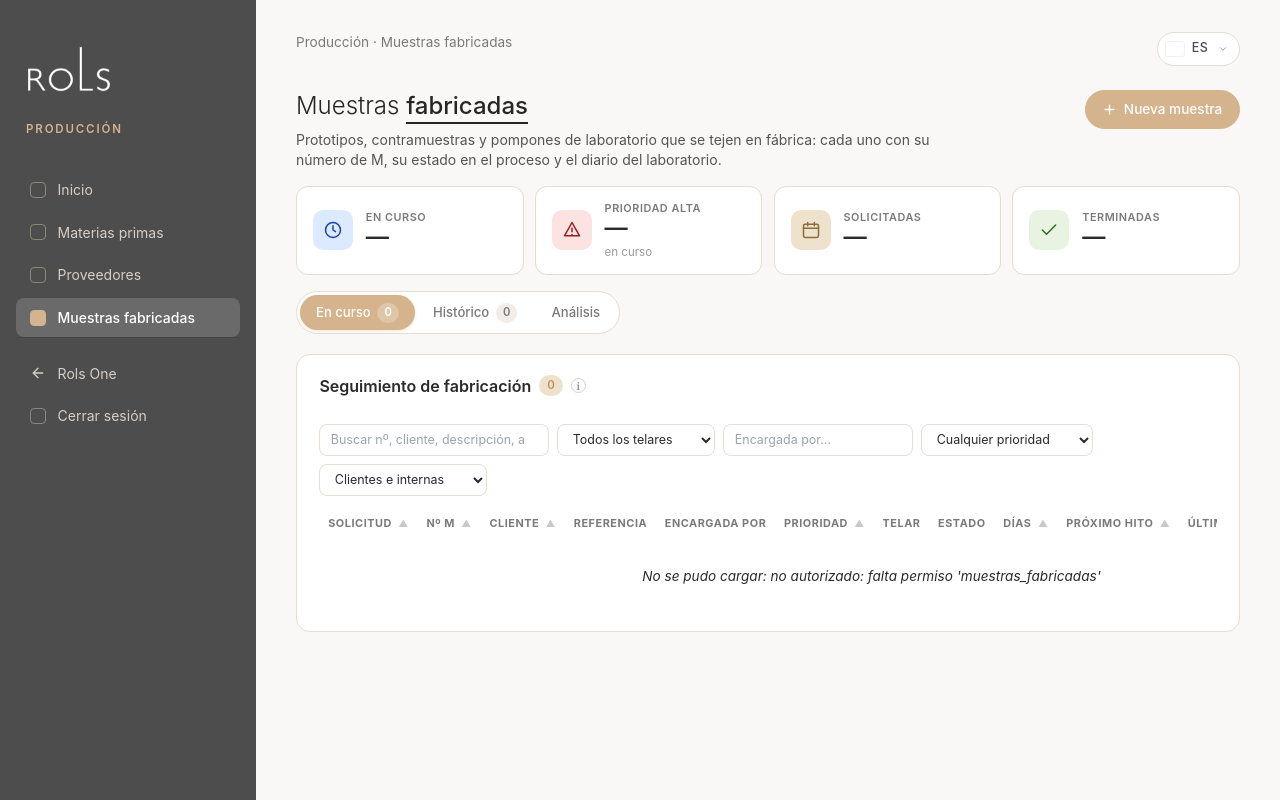
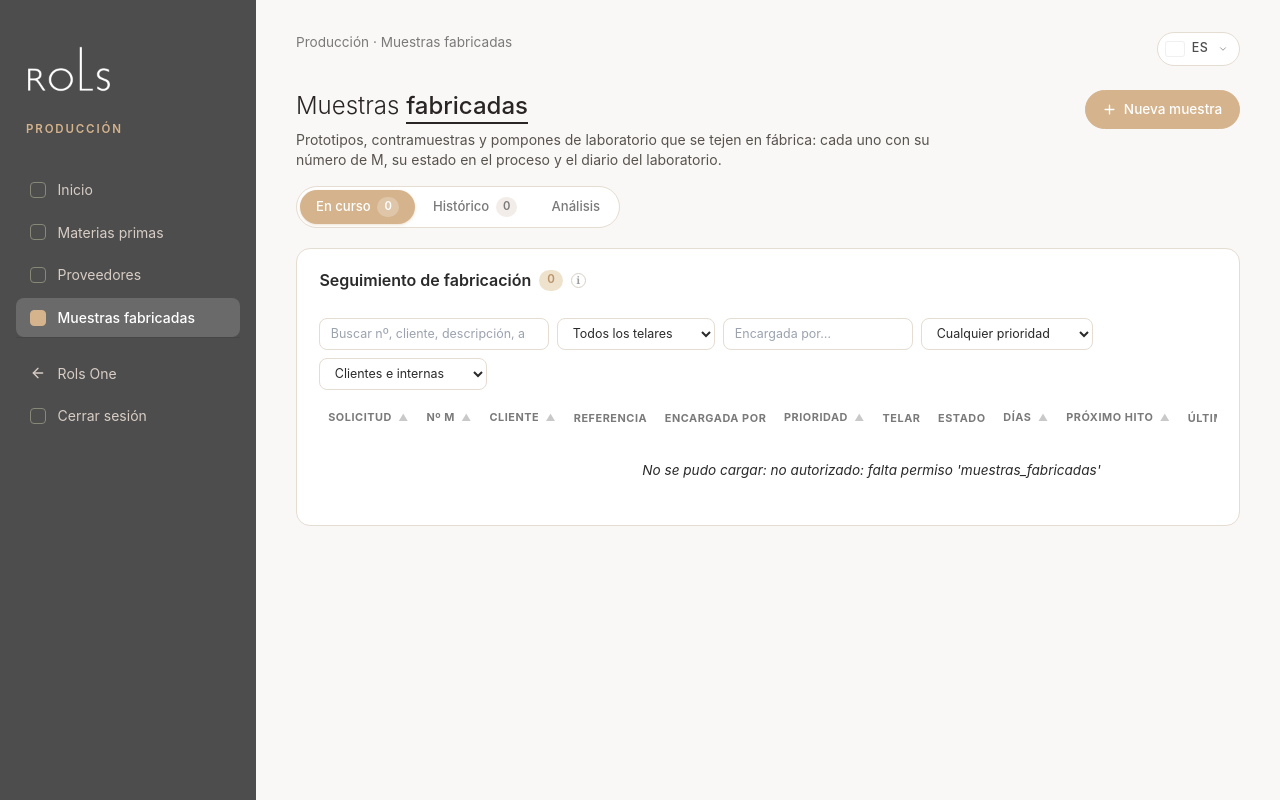
Before and after one commit to ROLSCARPETS/rols-erp-produccion, a Flask app: template templates/muestras_fabricadas.html in a window 1280 px wide. Run offline with Flask 3, Linux system fonts and the light colour scheme; the template is opened without the code that fills it, so the values that code supplies are empty; data comes from the database, SQL or seed files in the repository; some libraries are stand-ins or nearby versions.

Commit message:
muestras: fuera los KPIs de la cabecera y gramaje de felpa en Colortec y Tufting
La tira de KPIs salía en las tres pestañas y repetía lo que ya cuenta
Análisis. Se queda lo que no era un KPI: los contadores de las pestañas y
el número de la próxima M.

El gramaje de felpa («1.500 gr/m2») es como se piden Colortec y los dos
Tufting: campo nuevo en la tejeduría de esos tres (`gramaje` en
TECNICOS_POR_TELAR), en la ficha, en el alta —que lo exige como el resto—,
en el resumen de una línea y en el PDF de la caja.

Co-Authored-By: Claude Opus 5 <noreply@anthropic.com>

```diff
--- a/static/js/muestra-detalle-page.js
+++ b/static/js/muestra-detalle-page.js
@@ -405,6 +405,9 @@
     pintarDatalists();
     $('md-f-pasadas').value = M.pasadas || '';
     $('md-f-altura').value = M.altura_felpa || '';
+    // el gramaje solo lo llevan Colortec y los dos Tufting
+    $('md-gramaje-row').hidden = !(cfg.tejeduria && cfg.gramaje);
+    $('md-f-gramaje').value = M.gramaje || '';
     $('md-f-cuerpos').value = M.n_cuerpos || '';
     pintarConstruccion($('md-f-pelo'), M.telar, M.pelo || '', $('md-f-pelo-fijo'));
     $('md-f-acabado').value = M.acabado || '';
@@ -684,7 +687,7 @@
     // hoy no debe reescribir cómo se llamaba una etapa entonces.
     if (t === 'estado') return `Estado: ${esc(ESTADOS_LABEL[h.de] || h.de || '—')} → <b>${esc(ESTADOS_LABEL[h.a] || h.a)}</b>${h.nota ? ' · «' + esc(h.nota) + '»' : ''}`;
     if (t === 'campo') {
-      const nombres = { cliente: 'Cliente', referencia: 'Referencia muestra', descripcion: 'Descripción', encargada_por: 'Encargada por', prioridad: 'Prioridad', telar: 'Telar', fecha_solicitud: 'Fecha de solicitud', fecha_lista: 'Muestra lista el (real)', fecha_estimada: 'Fecha estimada muestra lista', resultado: 'Resultado', anotacion_registro: 'Anotación', tipo: 'Tipo', cliente_navision: 'Cliente Navision', proximo_hito_fecha: 'Próximo hito', proximo_hito: 'Qué se espera en el hito', materias: 'Materias', material: 'Material', pasadas: 'Pasadas', altura_felpa: 'Altura felpa', n_cuerpos: 'Nº de cuerpos', hilos_pua: 'Hilos púa', pelo: 'Construcción', acabado: 'Acabado', diseno_verificado: 'Verificación de diseño' };
+      const nombres = { cliente: 'Cliente', referencia: 'Referencia muestra', descripcion: 'Descripción', encargada_por: 'Encargada por', prioridad: 'Prioridad', telar: 'Telar', fecha_solicitud: 'Fecha de solicitud', fecha_lista: 'Muestra lista el (real)', fecha_estimada: 'Fecha estimada muestra lista', resultado: 'Resultado', anotacion_registro: 'Anotación', tipo: 'Tipo', cliente_navision: 'Cliente Navision', proximo_hito_fecha: 'Próximo hito', proximo_hito: 'Qué se espera en el hito', materias: 'Materias', material: 'Material', pasadas: 'Pasadas', altura_felpa: 'Altura felpa', gramaje: 'Gramaje felpa', n_cuerpos: 'Nº de cuerpos', hilos_pua: 'Hilos púa', pelo: 'Construcción', acabado: 'Acabado', diseno_verificado: 'Verificación de diseño' };
       if (h.campo === 'diseno_verificado') return h.a === 'True' ? 'Diseño <b>verificado</b>' : 'Verificación de diseño retirada';
       const lbl = (v) => h.campo === 'pelo' ? (PELO_LABEL[v] || v) : h.campo === 'acabado' ? (ACABADO_LABEL[v] || v) : v;
       return `${esc(nombres[h.campo] || h.campo)}: «${esc(lbl(h.de) || '—')}» → «${esc(lbl(h.a) || '—')}»`;
--- a/static/js/muestras-common.js
+++ b/static/js/muestras-common.js
@@ -78,22 +78,24 @@
   //   etiquetaN      → cómo se llama `n_cuerpos` en ese telar
   //   etiquetaCuerpo → cómo se llama la columna `cuerpo` de las materias
   //   hilosPua       → si la tabla de materias lleva esa columna
+  //   gramaje        → si la tejeduría lleva el gramaje de la felpa (Colortec y Tufting)
   const PELOS_VARILLA = [['corte', 'Corte'], ['bucle', 'Bucle'], ['corte_bucle', 'Corte y bucle'],
     ['estructurado', 'Estructurado'], ['pendiente', 'Pendiente']];
   const PELOS_LANCETAS = [['bucle_sencillo', 'Bucle sencillo'], ['tejido_plano', 'Tejido plano'],
     ['bucle_saltillo', 'Bucle con saltillo'], ['pendiente', 'Pendiente']];
-  const TEC_BASE = { esTelar: true, tejeduria: true, etiquetaN: 'Nº de cuerpos', etiquetaCuerpo: 'Cuerpo', hilosPua: true };
+  const TEC_BASE = { esTelar: true, tejeduria: true, etiquetaN: 'Nº de cuerpos', etiquetaCuerpo: 'Cuerpo', hilosPua: true, gramaje: false };
   // Pompón, Kibby y Festón no son telares: solo materias, por color y sin hilos púa
   const TEC_SOLO_MATERIAS = { esTelar: false, tejeduria: false, pelos: [], etiquetaN: 'Nº de colores',
-    etiquetaCuerpo: 'Color', hilosPua: false };
+    etiquetaCuerpo: 'Color', hilosPua: false, gramaje: false };
   const TECNICOS_POR_TELAR = {
     'Varilla': Object.assign({}, TEC_BASE, { pelos: PELOS_VARILLA }),
     'Lancetas': Object.assign({}, TEC_BASE, { pelos: PELOS_LANCETAS }),
     'Rapier': Object.assign({}, TEC_BASE, { pelos: [['tejido_plano', 'Tejido plano']] }),
-    'Colortec': Object.assign({}, TEC_BASE, { pelos: [['corte', 'Corte']] }),
+    // Colortec y los dos Tufting se piden por gramaje de felpa (1.500 gr/m2)
+    'Colortec': Object.assign({}, TEC_BASE, { pelos: [['corte', 'Corte']], gramaje: true }),
     // Tufting son dos telares distintos; los cuerpos se cuentan como colores
-    'Tufting Bucle': Object.assign({}, TEC_BASE, { pelos: [['bucle', 'Bucle']], etiquetaN: 'Nº de colores' }),
-    'Tufting Corte': Object.assign({}, TEC_BASE, { pelos: [['corte', 'Corte']], etiquetaN: 'Nº de colores' }),
+    'Tufting Bucle': Object.assign({}, TEC_BASE, { pelos: [['bucle', 'Bucle']], etiquetaN: 'Nº de colores', gramaje: true }),
+    'Tufting Corte': Object.assign({}, TEC_BASE, { pelos: [['corte', 'Corte']], etiquetaN: 'Nº de colores', gramaje: true }),
     // No son telares: solo materias (ver TEC_SOLO_MATERIAS)
     'Pompón': Object.assign({}, TEC_SOLO_MATERIAS),
     'Kibby': Object.assign({}, TEC_SOLO_MATERIAS),
--- a/static/js/muestras-page.js
+++ b/static/js/muestras-page.js
@@ -62,26 +62,12 @@
   }
 
   // ------------------------------------------------------------
-  // KPIs + chips de estado (cabecera)
+  // Cabecera: contadores de las pestañas y número de la próxima M.
+  // Los KPIs se quitaron de aquí: los números viven en la pestaña Análisis.
   // ------------------------------------------------------------
-  function pintarKpis() {
+  function pintarCabecera() {
     const r = ST.resumen;
     if (!r) return;
-    $('kpi-curso').textContent = fmtNum(r.en_curso);
-    const arch = r.archivadas_sin_terminar || 0;
-    const sub = [];
-    if (r.hitos_vencidos) sub.push(`${fmtNum(r.hitos_vencidos)} hito${r.hitos_vencidos === 1 ? '' : 's'} vencido${r.hitos_vencidos === 1 ? '' : 's'}`);
-    if (r.hitos_semana) sub.push(`${fmtNum(r.hitos_semana)} hito${r.hitos_semana === 1 ? '' : 's'} esta semana`);
-    if (arch) sub.push(`${fmtNum(arch)} archivadas sin terminar`);
-    $('kpi-curso-sub').textContent = sub.length ? sub.join(' · ') : 'muestras en fabricación';
-    $('kpi-curso-sub').style.color = r.hitos_vencidos ? '#9b1c1c' : '';
-    $('kpi-alta').textContent = fmtNum(r.prioridad_alta);
-    $('kpi-anio-lbl').textContent = r.anio;
-    $('kpi-anio-lbl2').textContent = r.anio;
-    $('kpi-solic').textContent = fmtNum(r.solicitadas_anio);
-    $('kpi-solic-sub').textContent = `≈ ${String(r.media_mes_anio).replace('.', ',')} al mes`;
-    $('kpi-term').textContent = fmtNum(r.terminadas_anio);
-    $('kpi-term-sub').textContent = 'entregadas este año';
     $('tc-en-curso').textContent = fmtNum(r.en_curso);
     $('tc-historico').textContent = fmtNum(Math.max(0, (r.total || 0) - (r.en_curso || 0)));
     $('ms-n-siguiente').textContent = `M-${r.siguiente_numero}`;
@@ -143,7 +129,7 @@
     ST.resumen = data.resumen;
     if (data.catalogos) { ST.catalogos = data.catalogos; pintarCatalogos(); }
     pintarAnios();
-    pintarKpis();
+    pintarCabecera();
     pintarChipsEstado();
     pintarEnCurso();
   }
@@ -334,7 +320,7 @@
     ST.hi.total = data.total || 0;
     ST.hi.limite = data.limite || 0;
     ST.hi.cargado = true;
-    if (data.resumen) { ST.resumen = data.resumen; pintarAnios(); pintarKpis(); }
+    if (data.resumen) { ST.resumen = data.resumen; pintarAnios(); pintarCabecera(); }
     pintarHistorico();
   }
 
@@ -675,6 +661,8 @@
     $('ms-n-tecnica-telar').textContent = (cfg.esTelar ? 'telar ' : '') + telar;
     // Pompón no teje: solo lleva materias
     $('ms-n-tecnica').querySelectorAll('.tejeduria').forEach(el => { el.hidden = !cfg.tejeduria; });
+    // el gramaje solo lo llevan Colortec y los dos Tufting
+    $('ms-n-gramaje-wrap').hidden = !(cfg.tejeduria && cfg.gramaje);
     $('ms-n-materias-sub').firstChild.textContent = 'Datos de materias ';
     $('ms-n-materias-sub').querySelector('.ms-hint').textContent = `una fila por ${cfg.etiquetaCuerpo.toLowerCase()}`;
     $('ms-n-cuerpos-lbl').textContent = cfg.etiquetaN;
@@ -693,11 +681,14 @@
   function faltanTecnicos(telar) {
     const cfg = configTecnica(telar);
     const tejeduria = [['ms-n-pasadas', 'Pasadas'], ['ms-n-altura', 'Altura felpa'],
-      ['ms-n-cuerpos', cfg.etiquetaN], ['ms-n-pelo', 'Construcción'], ['ms-n-acabado', 'Acabado']];
+      ['ms-n-gramaje', 'Gramaje felpa'], ['ms-n-cuerpos', cfg.etiquetaN],
+      ['ms-n-pelo', 'Construcción'], ['ms-n-acabado', 'Acabado']];
     const faltan = [];
     tejeduria.forEach(([id, etiqueta]) => {
       const el = $(id);
-      const vacio = cfg.tejeduria && !el.value.trim();
+      // el gramaje solo se pide donde se enseña
+      const toca = cfg.tejeduria && (id !== 'ms-n-gramaje' || cfg.gramaje);
+      const vacio = toca && !el.value.trim();
       el.classList.toggle('ms-falta', vacio);
       if (vacio) faltan.push(etiqueta);
     });
@@ -757,6 +748,7 @@
         pasadas: $('ms-n-pasadas').value.trim(), altura_felpa: $('ms-n-altura').value.trim(),
         n_cuerpos: $('ms-n-cuerpos').value.trim(),
         pelo: $('ms-n-pelo').value, acabado: $('ms-n-acabado').value,
+        gramaje: configTecnica(telarNuevo).gramaje ? $('ms-n-gramaje').value.trim() : '',
       });
     }
     if (tipo === 'variante') {
--- a/static/muestras.css
+++ b/static/muestras.css
@@ -36,19 +36,8 @@
   display: inline-flex; align-items: center; justify-content: center; font-weight: 600; font-size: 0.8rem;
 }
 
-/* ---------- KPIs ---------- */
-.ms-kpis { display: grid; grid-template-columns: repeat(4, 1fr); gap: 0.7rem; margin-bottom: 1rem; }
-@media (max-width: 1100px) { .ms-kpis { grid-template-columns: repeat(2, 1fr); } }
-.ms-kpi { background: #fff; border: 1px solid var(--border); border-radius: 12px; padding: 0.85rem 1rem; display: flex; gap: 0.8rem; align-items: center; }
-.ms-kpi-ico { width: 40px; height: 40px; border-radius: 10px; display: inline-flex; align-items: center; justify-content: center; flex-shrink: 0; }
-.ms-kpi-ico svg { width: 20px; height: 20px; }
-.ms-kpi-ico-curso { background: #dbeafe; color: #1e40af; }
-.ms-kpi-ico-alta { background: #fde2e2; color: #9b1c1c; }
-.ms-kpi-ico-anio { background: var(--accent-soft); color: #8a6d3b; }
-.ms-kpi-ico-term { background: #e8f3e1; color: #2f6b29; }
+/* ---------- Rótulos (el reparto de Análisis) ---------- */
 .ms-kpi-label { font-size: 0.68rem; text-transform: uppercase; letter-spacing: 0.05em; color: #7a7a7a; font-weight: 600; }
-.ms-kpi-value { font-size: 1.45rem; font-weight: 600; color: #2a2a2a; line-height: 1.1; font-variant-numeric: tabular-nums; }
-.ms-kpi-sub { font-size: 0.72rem; color: #9a9a9a; margin-top: 0.1rem; }
 
 /* ---------- Secciones / tabla ---------- */
 .ms-section { background: #fff; border: 1px solid var(--border); border-radius: 14px; padding: 1.2rem 1.4rem; margin-bottom: 1rem; }
--- a/templates/muestras_fabricadas.html
+++ b/templates/muestras_fabricadas.html
@@ -81,26 +81,6 @@
         <svg viewBox="0 0 24 24" fill="none" stroke="currentColor" stroke-width="2.2" stroke-linecap="round"><path d="M12 5v14M5 12h14"/></svg>
         Nueva muestra
       </button>
-    </div>
-
-    <!-- KPIs -->
-    <div class="ms-kpis">
-      <div class="ms-kpi">
-        <div class="ms-kpi-ico ms-kpi-ico-curso"><svg viewBox="0 0 24 24" fill="none" stroke="currentColor" stroke-width="1.8" stroke-linecap="round" stroke-linejoin="round"><circle cx="12" cy="12" r="9"/><path d="M12 7v5l3 2"/></svg></div>
-        <div><div class="ms-kpi-label">En curso</div><div class="ms-kpi-value" id="kpi-curso">—</div><div class="ms-kpi-sub" id="kpi-curso-sub"></div></div>
-      </div>
-      <div class="ms-kpi">
-        <div class="ms-kpi-ico ms-kpi-ico-alta"><svg viewBox="0 0 24 24" fill="none" stroke="currentColor" stroke-width="1.8" stroke-linecap="round" stroke-linejoin="round"><path d="M12 3l9 16H3z"/><path d="M12 10v4M12 17.5v.5"/></svg></div>
-        <div><div class="ms-kpi-label">Prioridad alta</div><div class="ms-kpi-value" id="kpi-alta">—</div><div class="ms-kpi-sub">en curso</div></div>
-      </div>
-      <div class="ms-kpi">
-        <div class="ms-kpi-ico ms-kpi-ico-anio"><svg viewBox="0 0 24 24" fill="none" stroke="currentColor" stroke-width="1.8" stroke-linecap="round" stroke-linejoin="round"><rect x="3" y="5" width="18" height="16" rx="2"/><path d="M3 10h18M8 3v4M16 3v4"/></svg></div>
-        <div><div class="ms-kpi-label">Solicitadas <span id="kpi-anio-lbl"></span></div><div class="ms-kpi-value" id="kpi-solic">—</div><div class="ms-kpi-sub" id="kpi-solic-sub"></div></div>
-      </div>
-      <div class="ms-kpi">
-        <div class="ms-kpi-ico ms-kpi-ico-term"><svg viewBox="0 0 24 24" fill="none" stroke="currentColor" stroke-width="1.8" stroke-linecap="round" stroke-linejoin="round"><path d="M20 6L9 17l-5-5"/></svg></div>
-        <div><div class="ms-kpi-label">Terminadas <span id="kpi-anio-lbl2"></span></div><div class="ms-kpi-value" id="kpi-term">—</div><div class="ms-kpi-sub" id="kpi-term-sub"></div></div>
-      </div>
     </div>
 
     <!-- Tabs -->
@@ -319,6 +299,8 @@
           <div class="c2 tejeduria"><label>Pasadas</label><input type="text" id="ms-n-pasadas" maxlength="40" placeholder="Ej. 30" inputmode="decimal" autocomplete="off" /></div>
           <div class="c2 tejeduria"><label>Altura felpa</label><input type="text" id="ms-n-altura" maxlength="40" placeholder="Ej. 12 mm" autocomplete="off" /></div>
           <div class="c2 tejeduria"><label id="ms-n-cuerpos-lbl">Nº de cuerpos</label><input type="text" id="ms-n-cuerpos" maxlength="40" placeholder="Ej. 2" inputmode="decimal" autocomplete="off" /></div>
+          <!-- Gramaje de la felpa: solo Colortec y los dos Tufting -->
+          <div class="c2 tejeduria" id="ms-n-gramaje-wrap" hidden><label>Gramaje felpa</label><input type="text" id="ms-n-gramaje" maxlength="40" placeholder="Ej. 1.500 gr/m2" autocomplete="off" /></div>
           <div class="c3 tejeduria"><label>Construcción</label><select id="ms-n-pelo"></select><div class="ms-readonly" id="ms-n-pelo-fijo" hidden></div></div>
           <div class="c3 tejeduria"><label>Acabado</label><select id="ms-n-acabado"><option value="">—</option><option value="latex">Látex</option><option value="sin_aprestar">Sin aprestar</option><option value="resina">Resina</option><option value="latex_resina">Látex + resina</option><option value="pendiente">Pendiente</option></select></div>
           <div class="full ms-tecnica-sub" id="ms-n-materias-sub">Datos de materias <span class="ms-hint">una fila por cuerpo</span></div>
```
Also changed, not shown: CLAUDE.md (+9 -6 lines), shared/scripts/muestras_fabricadas.py (+20 -6 lines), shared/scripts/pdf_muestra.py (+6 -4 lines), templates/muestra_detalle.html (+7 -0 lines).
